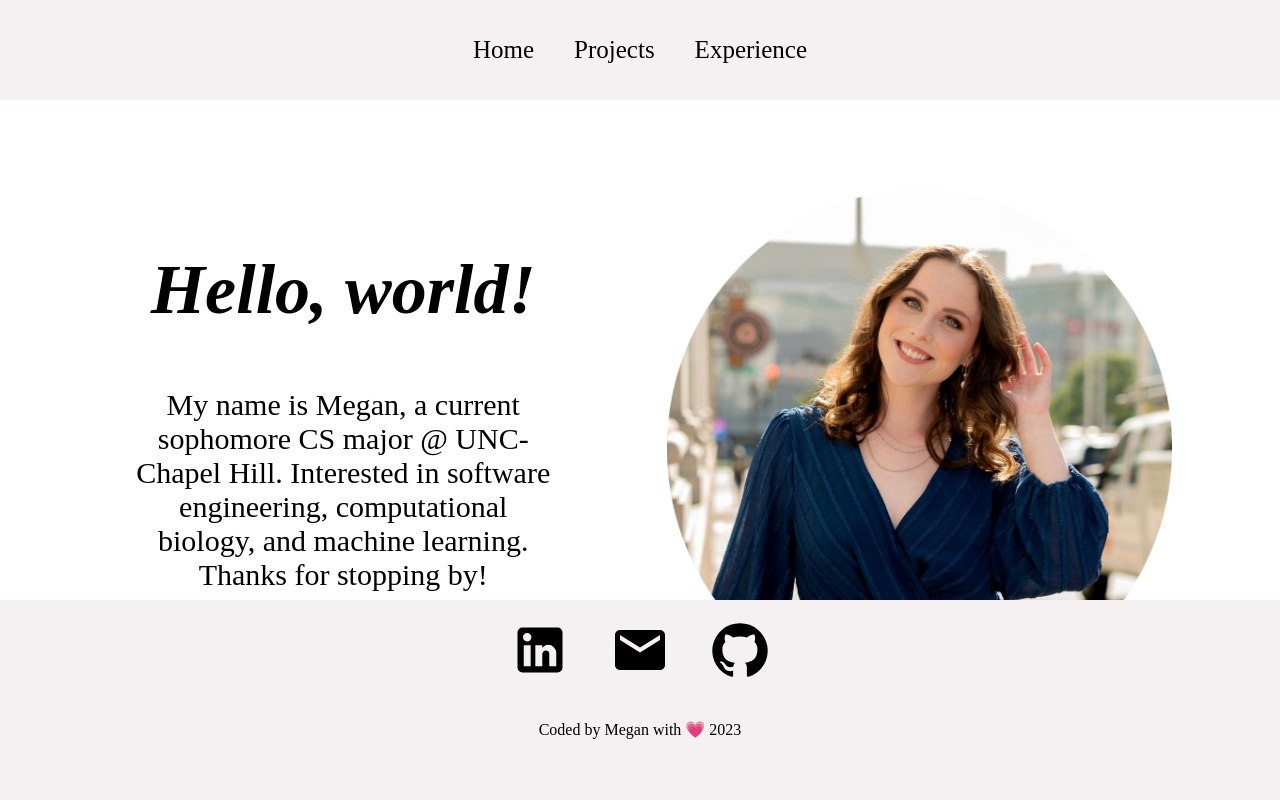
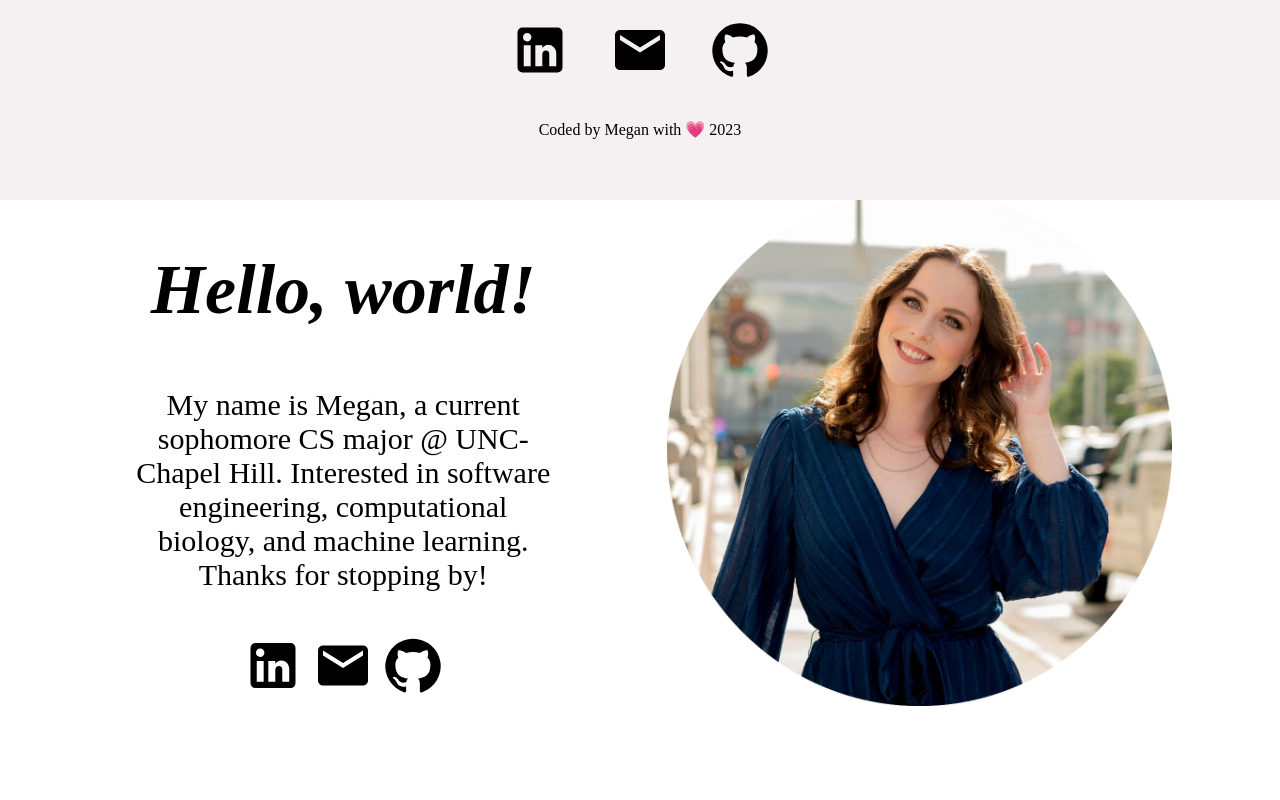
Before and after one commit to adamdmeg/megan-adams, a React (Create React App) app: page / in a window 1280 px wide. Shown: the top 800 px of the page. Built offline with nearby package versions, Linux system fonts and the light colour scheme; a web font is replaced by a local one.

Commit message:
Update Footer.css

```diff
--- a/src/styles/Footer.css
+++ b/src/styles/Footer.css
@@ -2,7 +2,7 @@
     width: 100%;
     position: fixed;
     left: 0;
-    bottom: 0;
+    top: auto;
     margin-bottom: 0;
     min-height: 200px;
     background: #F5F1F3;
```
